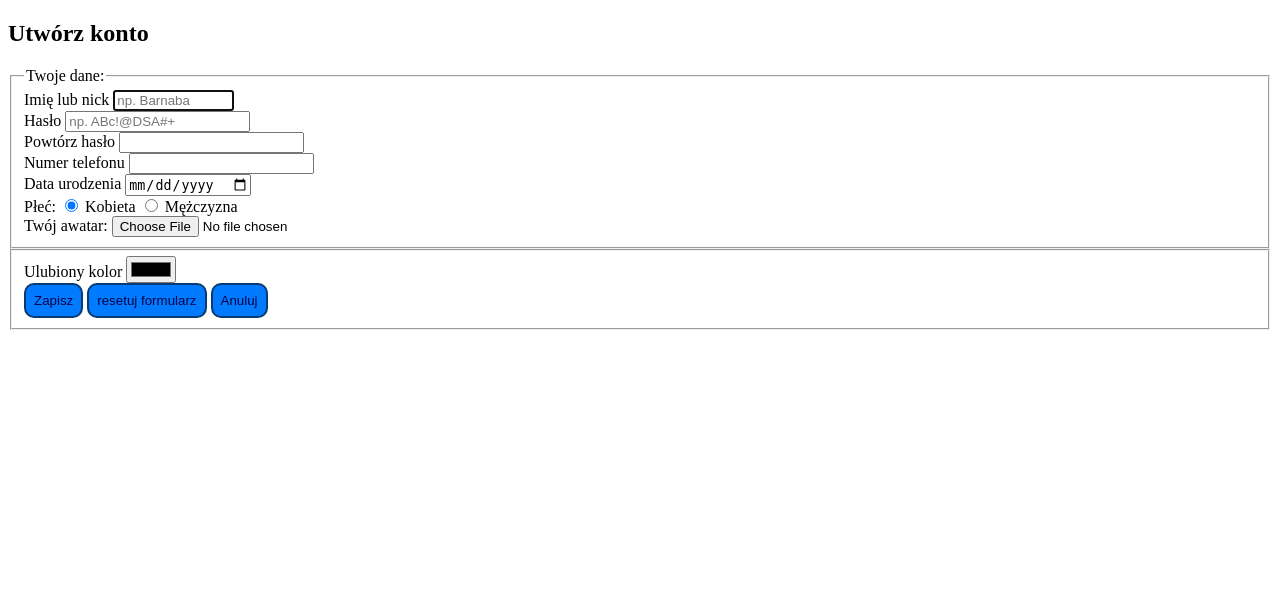
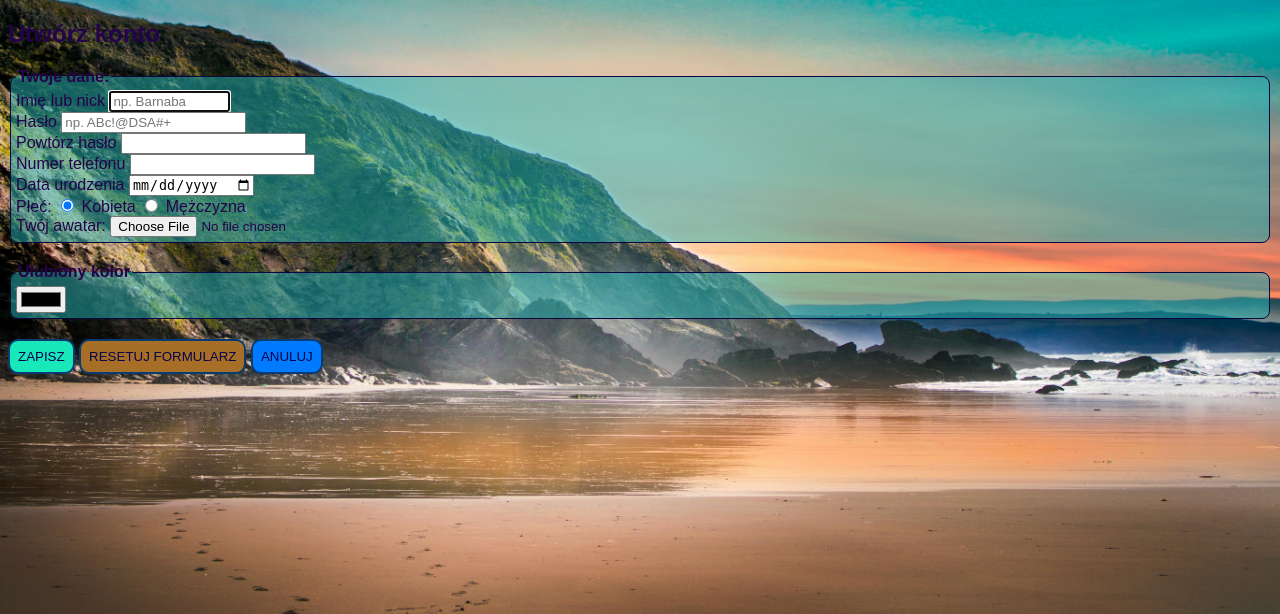
Before and after one commit to idzi-m/Event-Search, a PHP site: page /register.php in a window 1280 px wide. Shown: the top 614 px of the page. Run offline with PHP 8.4, Linux system fonts and the light colour scheme.

Commit message:
Dodanie class, gdzie brakowało + poprawki css

```diff
--- a/assets/css/style.css
+++ b/assets/css/style.css
@@ -11,11 +11,6 @@
     background-size: cover;
     background-position: center;
     background-repeat: no-repeat;
-}
-.section{
-    background-color: rgba(37, 182, 184, 0.5);
-    width: 98%;
-
 }
 /* Stylowanie nagłówka i stopki */
 .header-footer {
@@ -31,6 +26,7 @@
     margin-bottom: 20px;
     padding: 5px;
     border: 1px solid #080540;
+    background-color: rgba(37, 182, 184, 0.5);
     border-radius: 8px; /* Zaokrąglone krawędzie */
 }
 
@@ -39,6 +35,17 @@
     font-weight: bold;
 }
 
+.section_login {
+    background-color: rgba(37, 182, 184, 0.5);
+    display: flex;
+    justify-content: center;
+    align-items: center;
+    width: 0.9vm;
+    margin-bottom: 20px;
+    padding: 5px;
+    border: 1px solid #080540;
+    border-radius: 8px; /* Zaokrąglone krawędzie */
+}
 /* Stylowanie przycisków */
 button {
     padding: 8px;
@@ -70,16 +77,16 @@ button:active {
     display: inline-block;
 }
 
-.clear-button {
+.button__clear {
     padding: 8px;
     background-color: #a76e28;
 }
 .button__edit, .search-button {
-    padding: 8px 20px;
+    padding: 8px;
     background-color: #18e7ba;
 }
 .button__delete{
-    padding: 8px 20px;
+    padding: 8px;
     background-color: #e0d314;
 }
 /* Stylowanie tabeli wyników */
--- a/views/register.php
+++ b/views/register.php
@@ -3,53 +3,72 @@ include '../php_scripts/connection.php';
 ?>
 
 <!DOCTYPE html>
-<html lang="pl">
+<html lang="pl" class="document">
 <head>
     <meta charset="UTF-8">
-    <meta name="viewport" content="width=<device-width>, initial-scale=1.0">
-    <title>Document</title>
+    <meta name="viewport" content="width=device-width, initial-scale=1.0">
+    <title>Utwórz konto</title>
     <link rel="shortcut icon" href="../favicon.ico">
     <link rel="stylesheet" href="../assets/css/style.css">
 </head>
-<body>
-        <form action="script.php" autocomplete="on" method="post" enctype="multipart/form-data">
-            <h2>Utwórz konto</h2>
-            <fieldset>
-                <legend>Twoje dane:</legend>
+<body class="content">
+    <form action="script.php" autocomplete="on" method="post" enctype="multipart/form-data" class="form__register">
+        <h2 class="form__title">Utwórz konto</h2>
+        <fieldset class="section">
+            <legend class="section-legend">Twoje dane:</legend>
 
+            <div class="form__group">
                 <label for="name">Imię lub nick</label>
-                <input id="name" type="text" placeholder="np. Barnaba" minlength="3" maxlength="20" size="12" required autofocus ><br>
+                <input id="name" type="text" placeholder="np. Barnaba" minlength="3" maxlength="20" size="12" required autofocus class="form_input">
+            </div>
 
+            <div class="form__group">
                 <label for="password">Hasło</label>
-                <input id="password" type="password" placeholder="np. ABc!@DSA#+" minlength="8" required ><br>
+                <input id="password" type="password" placeholder="np. ABc!@DSA#+" minlength="8" required class="form_input">
+            </div>
 
+            <div class="form__group">
                 <label for="password_repeat">Powtórz hasło</label>
-                <input id="password_repeat" type="password" minlength="8" required ><br>
+                <input id="password_repeat" type="password" minlength="8" required class="form_input">
+            </div>
 
+            <div class="form__group">
                 <label for="phone">Numer telefonu</label>
-                <input id="phone" type="tel" pattern="[0-9]{9}" title="wprowadź 9 cyfer" required ><br>
+                <input id="phone" type="tel" pattern="[0-9]{9}" title="wprowadź 9 cyfer" required class="form_input">
+            </div>
 
+            <div class="form__group">
                 <label for="birth-date">Data urodzenia</label>
-                <input id="birth-date" type="date" min="1918-11-11" ><br>
+                <input id="birth-date" type="date" min="1918-11-11" class="form_input">
+            </div>
 
+            <div class="form__group">
                 <label>Płeć:</label>
-                <input id="woman" type="radio" name="gender"  checked >
+                <input id="woman" type="radio" name="gender" checked>
                 <label for="woman">Kobieta</label>
 
                 <input id="man" type="radio" name="gender">
-                <label for="man">Mężczyzna</label><br>
+                <label for="man">Mężczyzna</label>
+            </div>
 
+            <div class="form__group">
                 <label for="file-field">Twój awatar:</label>
                 <input id="file-field" type="file" accept="image/*">
-            </fieldset>
-            <fieldset>
-                         <label for="favorite-color">Ulubiony kolor</label>
-                <input id="favorite-color" type="color" value="#000000" ><br>
+            </div>
+        </fieldset>
 
+        <fieldset class="section">
+            <legend class="section-legend">Ulubiony kolor</legend>
+            <div class="form__group">
+                <input id="favorite-color" type="color" value="#000000" class="form_input">
+            </div>
+        </fieldset>
 
-            <button type="submit">Zapisz</button>
-            <button type="reset">resetuj formularz</button>
-            <button type="button" onclick="window.location.href='index.php'">Anuluj</button>
-        </form>
+        <div class="form__buttons">
+            <button type="submit" class="button__edit">ZAPISZ</button>
+            <button type="reset" class="button__clear">RESETUJ FORMULARZ</button>
+            <button type="button" onclick="window.location.href='index.php'" class="button">ANULUJ</button>
+        </div>
+    </form>
 </body>
 </html>
```
Also changed, not shown: views/add_event_form.php (+16 -13 lines), views/index.php (+13 -13 lines), views/login.php (+19 -16 lines), views/profile.php (+8 -8 lines).
